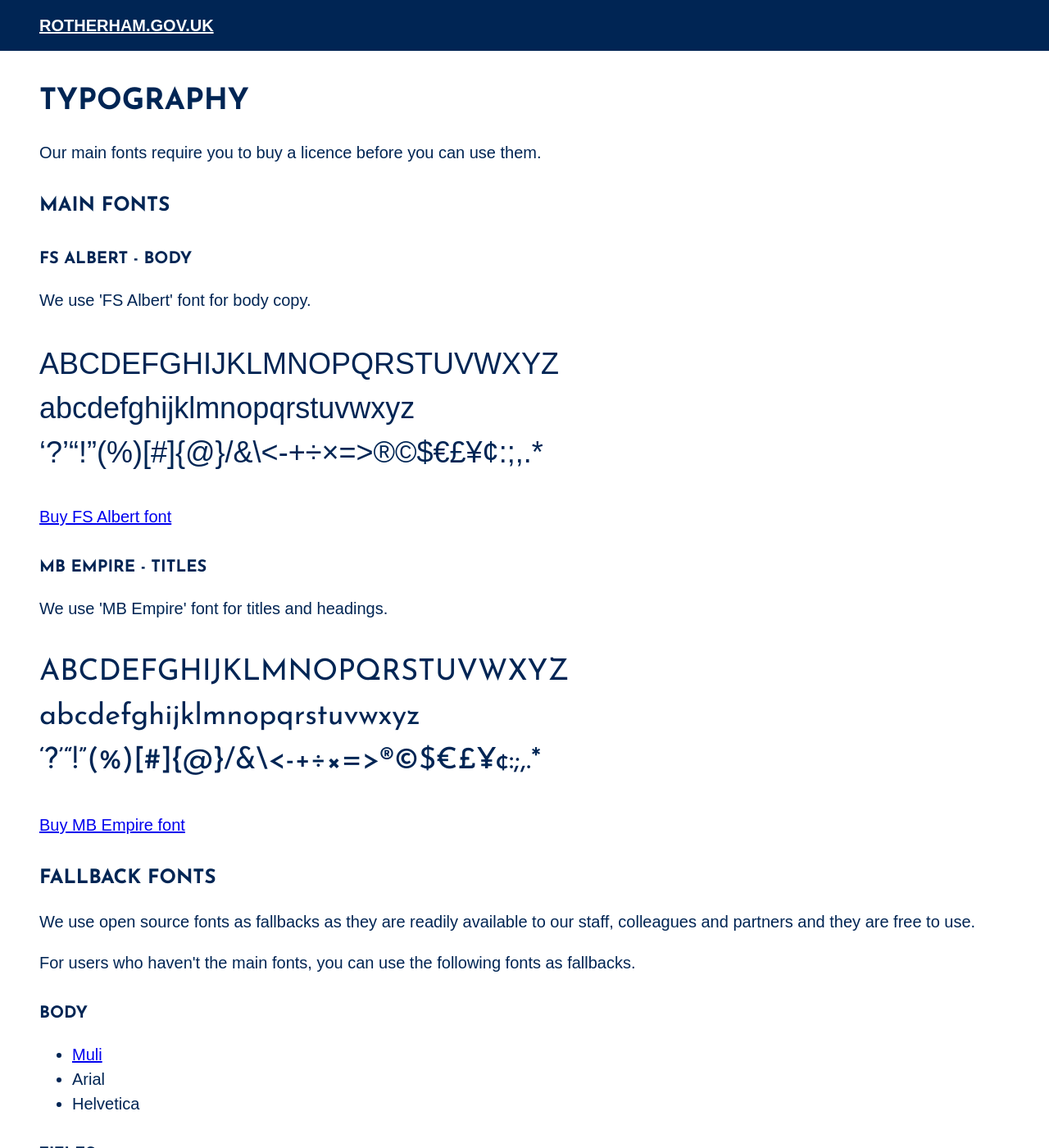
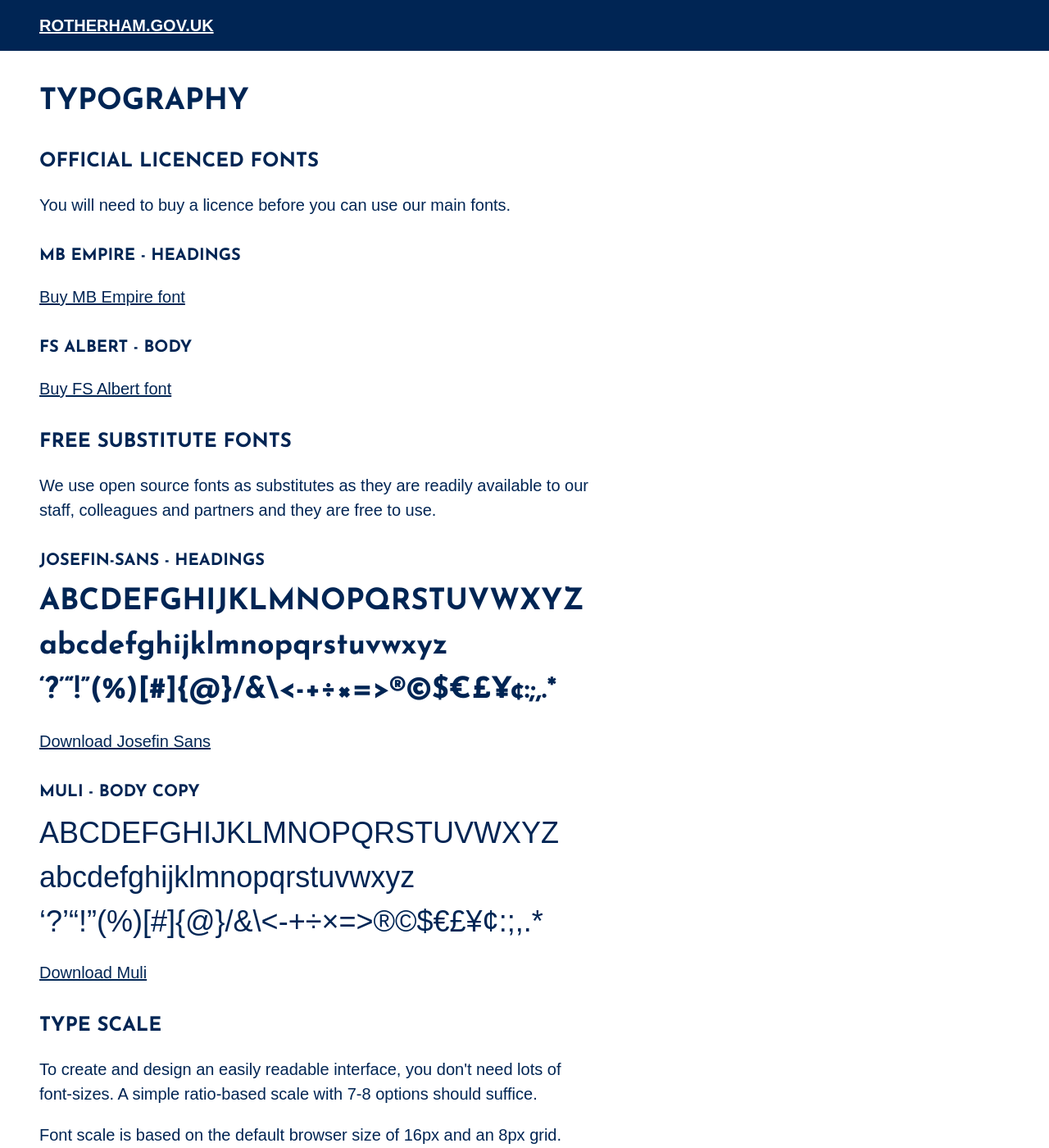
Before and after one commit to rothgov/design-manual, a Jekyll site: the page built from typography.html, in a window 1280 px wide and 1400 px high. Shown: the whole window at 82% size. Built offline with Jekyll 4.4.1, drawn with Linux system fonts in a browser that asks for light colours; some web fonts are replaced; some of the changed text lies outside the part shown.

Commit message:
Update typography.html

```diff
--- a/typography.html
+++ b/typography.html
@@ -3,63 +3,49 @@ title: Typography
 layout: default
 ---
 
-<section class="ph4-l">
-  <div class="container ph3 pv3 center">
-    <h1 class="f2 lh-title fw7 measure josefin ttu blue-grey-5">Typography</h1>
-    <p class="f4 lh-copy">Our main fonts require you to buy a licence before you can use them.</p>
-    <h3 class="f3 josefin ttu mt4 mb0 blue-grey-5">Main Fonts</h3>
-    <h4 class="f4 josefin ttu mt4 mb0 blue-grey-5">FS Albert - Body</h4>
-    <p>We use 'FS Albert' font for body copy.</p>
-    <p class="f5 f3-m f2-l">ABCDEFGHIJKLMNOPQRSTUVWXYZ<br>
+<section class="ph3">
+  <div class="container ph4-l pv3 center">
+    <h1 class="f2 lh-title fw7 measure josefin ttu">Typography</h1>
+    <h3 class="f3 josefin ttu mt4 mb0">Official Licenced Fonts</h3>
+    <p class="measure-wide">You will need to buy a licence before you can use our main fonts.</p>
+    <h4 class="josefin ttu mt4 mb0">MB Empire - Headings</h4>
+    <p><a class="link blue hover-blue-l" href="https://www.myfonts.com/fonts/m-b-creative/mb-empire/">Buy MB Empire font</a></p>
+    <h4 class="josefin ttu mt4 mb0">FS Albert - Body</h4>
+    <p><a class="link blue hover-blue-l" href="https://www.fontsmith.com/fonts/fs-albert/buy">Buy FS Albert font</a></p>
+    <h3 class="f3 josefin ttu mt4 mb0">Free Substitute Fonts</h3>
+    <p class="measure-wide">We use open source fonts as substitutes as they are readily available to our staff, colleagues and partners and they are free to use.</p>
+    <h4 class="josefin ttu mt4 mb0">Josefin-Sans - Headings</h4>
+    <p class="mv2 f5 f3-m f2-l josefin fw7">ABCDEFGHIJKLMNOPQRSTUVWXYZ<br>
     abcdefghijklmnopqrstuvwxyz<br>
     ‘?’“!”(%)[#]{@}/&amp;\&lt;-+÷×&#61;&gt;®©$€£¥¢:;,.*</p>
-    <p><a href="https://www.fontsmith.com/fonts/fs-albert/buy">Buy FS Albert font</a></p>
-    <h4 class="f4 josefin ttu mt4 mb0 blue-grey-5">MB Empire - Titles</h4>
-    <p>We use 'MB Empire' font for titles and headings.</p>
-    <p class="f5 f3-m f2-l josefin">ABCDEFGHIJKLMNOPQRSTUVWXYZ<br>
+    <p><a class="link blue hover-blue-l" href="https://fonts.google.com/specimen/Josefin+Sans">Download Josefin Sans</a></p>
+    <h4 class="josefin ttu mt4 mb0">Muli - Body copy</h4>
+    <p class="mv2 f5 f3-m f2-l">ABCDEFGHIJKLMNOPQRSTUVWXYZ<br>
     abcdefghijklmnopqrstuvwxyz<br>
     ‘?’“!”(%)[#]{@}/&amp;\&lt;-+÷×&#61;&gt;®©$€£¥¢:;,.*</p>
-    <p><a href="https://www.myfonts.com/fonts/m-b-creative/mb-empire/">Buy MB Empire font</a></p>
-    <h3 class="f3 josefin ttu mt4 mb0 blue-grey-5">Fallback Fonts</h3>
-    <p class="f4 lh-copy">We use open source fonts as fallbacks as they are readily available to our staff, colleagues and partners and they are free to use.</p>
-    <p>For users who haven't the main fonts, you can use the following fonts as fallbacks.</p>
-    <h4 class="f4 josefin ttu mt4 mb0 blue-grey-5">Body</h4>
+    <p><a class="link blue hover-blue-l" href="https://fonts.google.com/specimen/Muli">Download Muli</a></p>
+    <h3 class="f3 josefin ttu mt4 mb0">Type Scale</h3>
+    <p class="measure-wide">To create and design an easily readable interface, you don't need lots of font-sizes. A simple ratio-based scale with 7-8 options should suffice.</p>
+    <p class="measure-wide">Font scale is based on the default browser size of 16px and an 8px grid.</p>
+    <p class="measure-wide">Using an even number like 8 to size and space elements makes scaling for a wide variety of devices easy and consistent.</p>
+    <ul class="list pl0">
+      <li class="f1">48px (3rem)</li>
+      <li class="f2 mv3">36px/2.25rem</li>
+      <li class="f3 mv3">24px/1.5rem</li>
+      <li class="f4 mv3">20px/1.25rem</li>
+      <li class="f5 mv3">16px/1rem</li>
+      <li class="f6 mv3">14px/.875rem</li>
+      <li class="f7 mv3">12px/.75rem</li>
+    </ul>
+    <h3 class="f3 josefin ttu mt4 mb0">Line Height</h3>
     <ul class="lh-copy">
-      <li>
-        <a href="https://fonts.google.com/specimen/Muli">Muli</a>
-      </li>
-      <li>Arial</li>
-      <li>Helvetica</li>
+      <li class="mv2">Headings - 1.2 (120%)</li>
+      <li class="mv2">Body copy - 1.5 (150%)</li>
     </ul>
-    <h4 class="f4 josefin ttu mt4 mb0 blue-grey-5">Titles</h4>
-    <ul class="lh-copy">
-      <li>
-        <a href="https://fonts.google.com/specimen/Josefin+Sans">Josefin Sans</a>
-      </li>
-      <li>Gill Sans</li>
-    </ul>
-    <h3 class="f3 josefin ttu mt4 mb0 blue-grey-5">Type Scale</h3>
-    <p class="lh-copy">To create and design an easily readable interface, you don't need lots of font-sizes. A simple ratio-based scale with 7-8 options should suffice.</p>
-    <p class="lh-copy">Font scale is based on the default browser size of 16px and an 8px grid.</p>
-    <p class="lh-copy">Using an even number like 8 to size and space elements makes scaling for a wide variety of devices easy and consistent.</p>
-    <ul class="lh-copy list pl0">
-      <li class="f1">48px (3rem)</li>
-      <li class="f2">36px/2.25rem</li>
-      <li class="f3">24px/1.5rem</li>
-      <li class="f4">20px/1.25rem</li>
-      <li class="f5">16px/1rem</li>
-      <li class="f6">14px/.875rem</li>
-      <li class="f7">12px/.75rem</li>
-    </ul>
-    <h3 class="f3 josefin ttu mt4 mb0 blue-grey-5">Line Height</h3>
-    <ul class="lh-copy">
-      <li>Copy - 1.5 (150%)</li>
-      <li>Title - 1.2 (120%)</li>
-    </ul>
-    <h3 class="f4 josefin ttu mt4 mb0 blue-grey-5">Line Height Example</h3>
-    <div class="ba bw1 b--blue-grey-5 pa3 mt3 w-75-m w-50-l">
-      <h4 class="f4 josefin ttu mv0 lh-title blue-grey-5">The spectacle before us was indeed sublime</h4>
-      <p class="lh-copy mv0">Apparently we had reached a great height in the atmosphere, for the sky was a dead black, and the stars had ceased to twinkle. By the same illusion which lifts the horizon of the sea to the level of the spectator on a hillside, the sable cloud beneath was dished out, and the car seemed to float in the middle of an immense dark sphere, whose upper half was strewn with silver. Looking down into the dark gulf below, I could see a ruddy light streaming through a rift in the clouds.</p>
+    <h3 class="f4 josefin ttu mt4 mb0">Line Height Example</h3>
+    <div class="ba bw1 b--grey-l pa3 mt3 w-75-m w-50-l">
+      <h4 class="f3 josefin ttu mt2 mb3 lh-title">The spectacle before us was indeed sublime</h4>
+      <p>Apparently we had reached a great height in the atmosphere, for the sky was a dead black, and the stars had ceased to twinkle. By the same illusion which lifts the horizon of the sea to the level of the spectator on a hillside, the sable cloud beneath was dished out, and the car seemed to float in the middle of an immense dark sphere, whose upper half was strewn with silver. Looking down into the dark gulf below, I could see a ruddy light streaming through a rift in the clouds.</p>
     </div>
   </div>
 </section>
```
